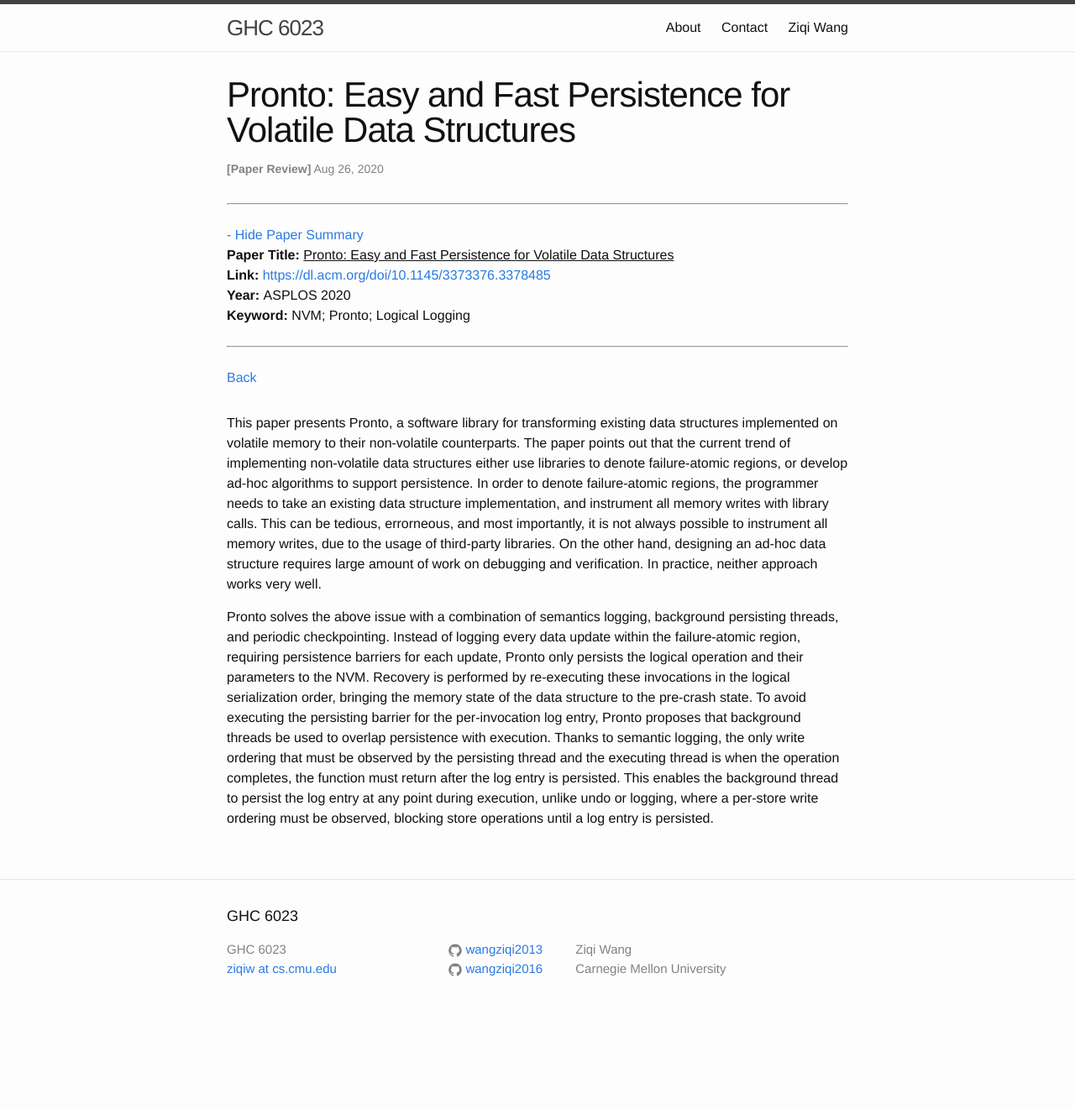
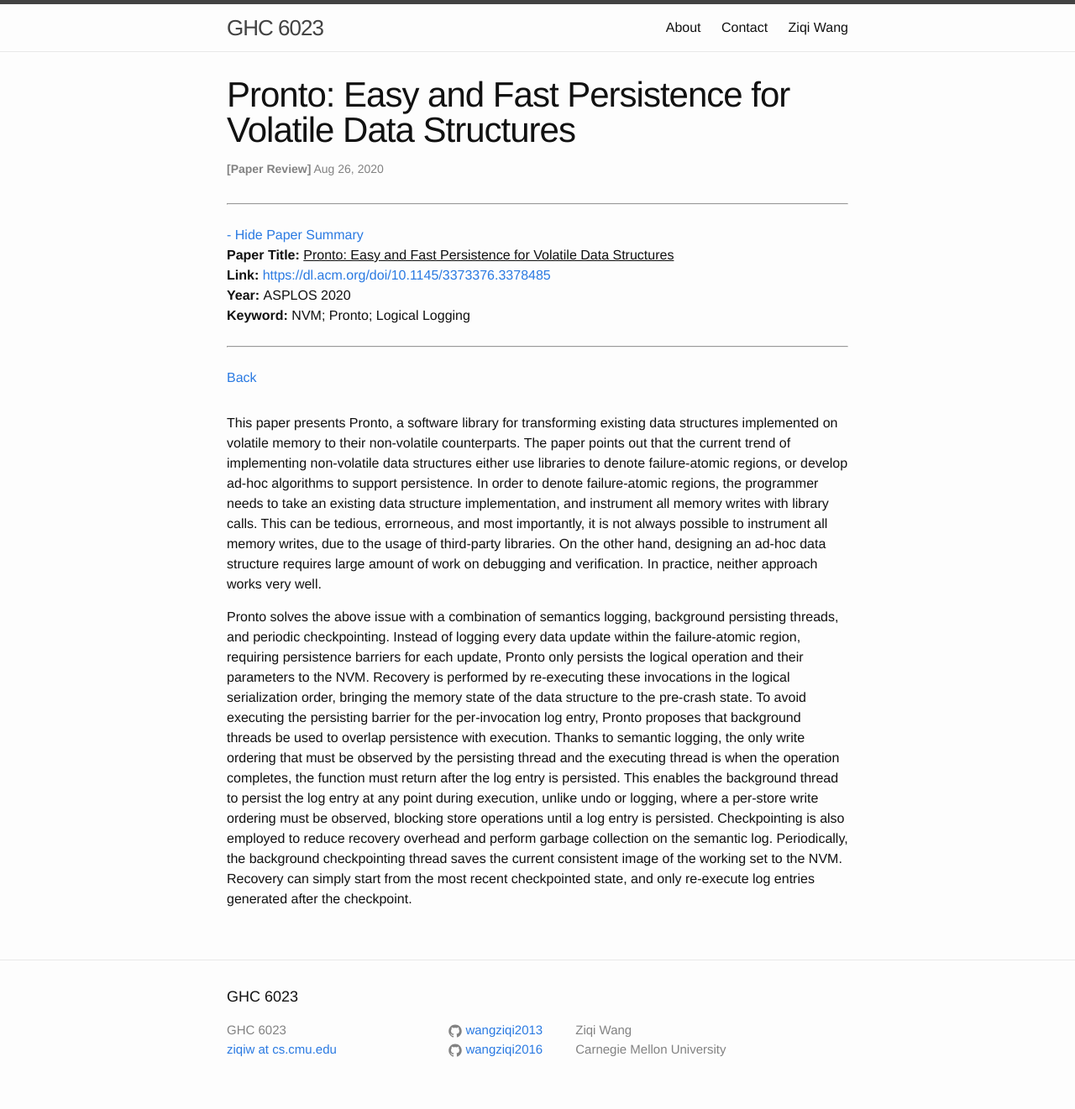
Before and after one commit to wangziqi2013/wangziqi2013.github.io, a Jekyll site: the page built from _posts/2020-08-26-pronto.markdown, in a window 1280 px wide. Shown: the whole page at 84% size. Built offline with Jekyll 4.4.1, drawn with Linux system fonts in a browser that asks for light colours; before the commit the page ends 1225 px from its top, so only the background shows below that.

Commit message:
Adding checkpoint

```diff
--- a/_posts/2020-08-26-pronto.markdown
+++ b/_posts/2020-08-26-pronto.markdown
@@ -32,3 +32,7 @@ by the persisting thread and the executing thread is when the operation complete
 log entry is persisted. This enables the background thread to persist the log entry at any point during execution, unlike
 undo or logging, where a per-store write ordering must be observed, blocking store operations until a log entry is
 persisted.
+Checkpointing is also employed to reduce recovery overhead and perform garbage collection on the semantic log.
+Periodically, the background checkpointing thread saves the current consistent image of the working set to the NVM.
+Recovery can simply start from the most recent checkpointed state, and only re-execute log entries generated after the
+checkpoint.
```
